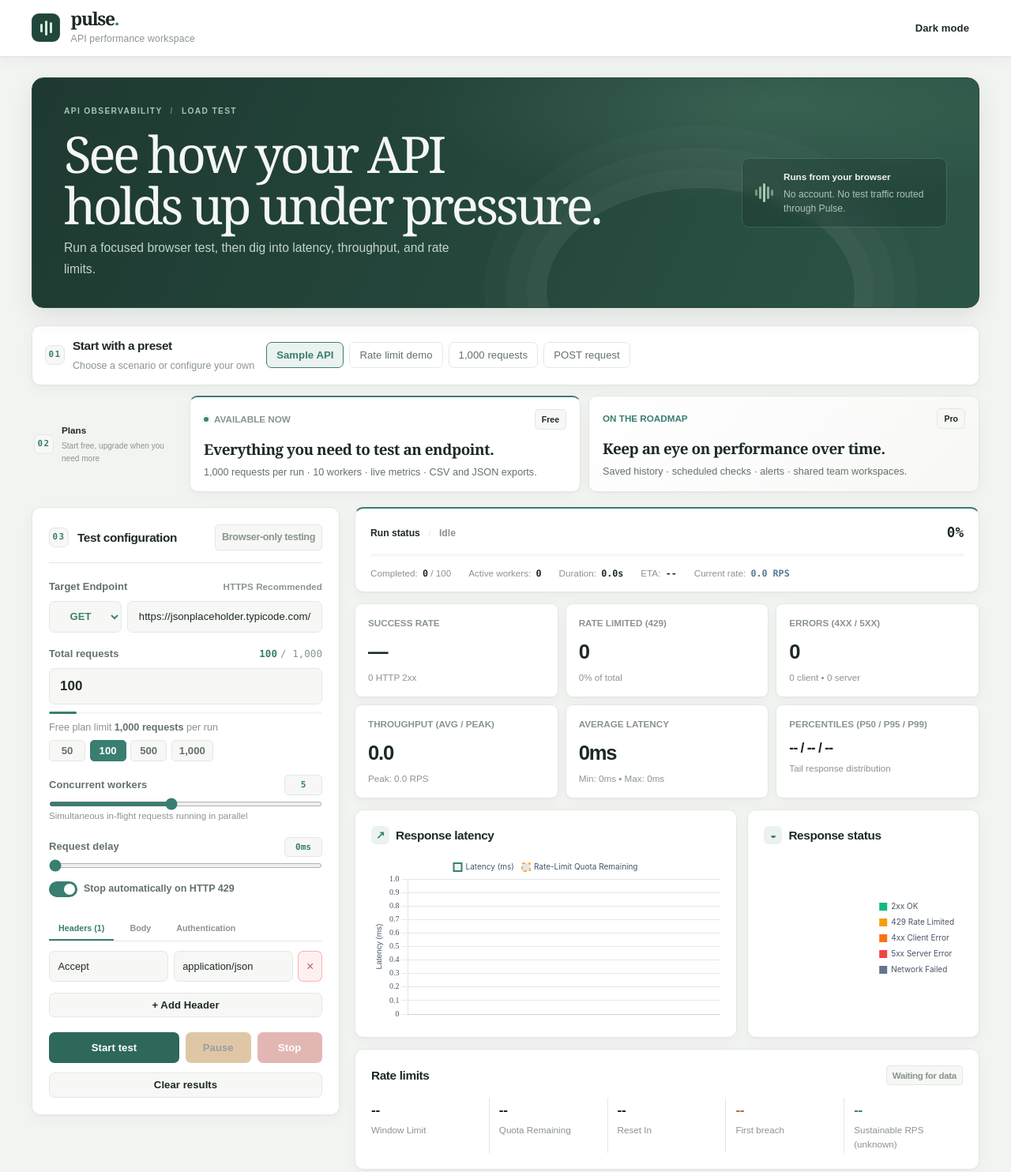
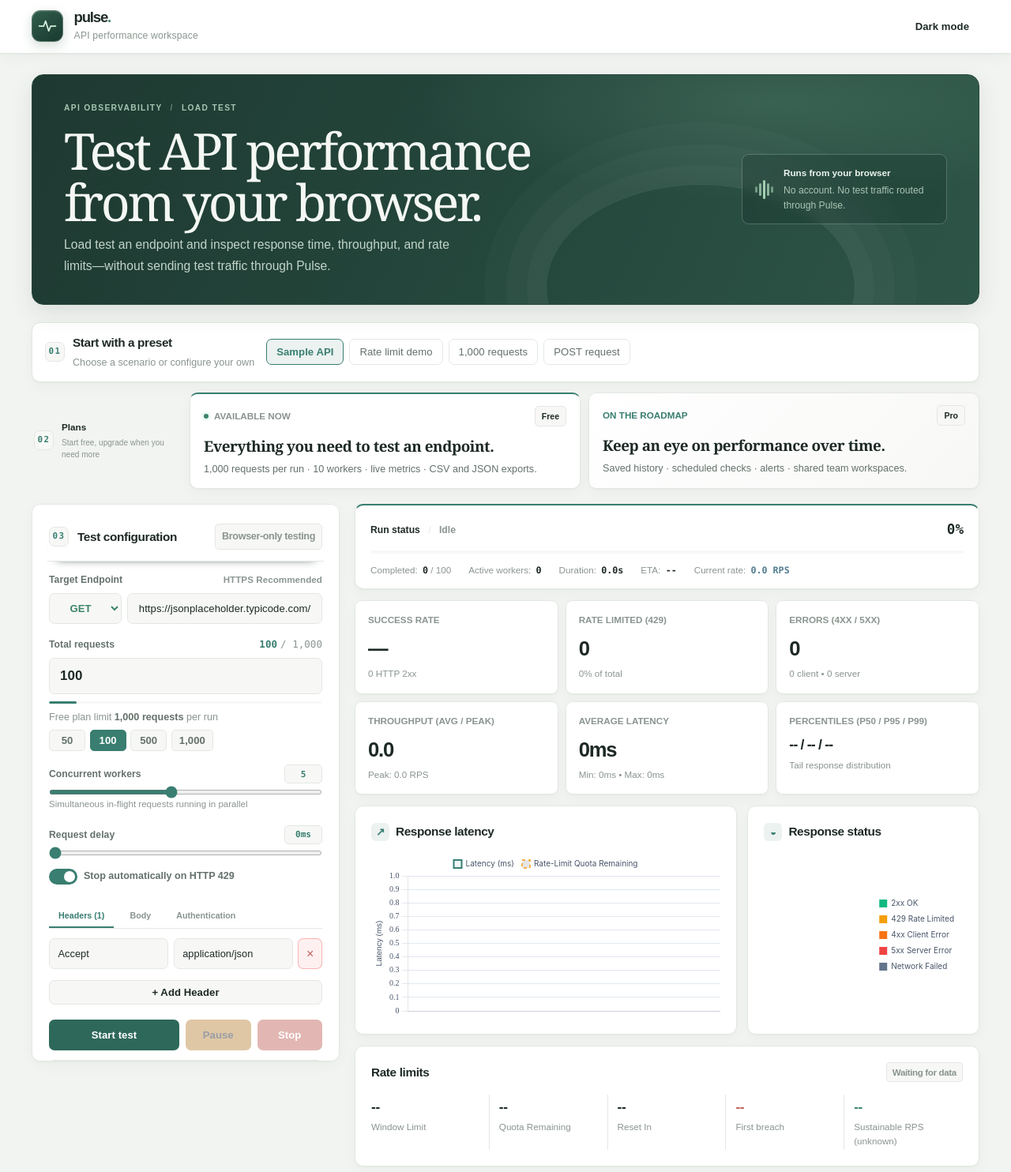
Before and after one commit to ayansaifi/Pulse, a plain HTML site: page index.html in a window 1280 px wide. Shown: the top 1484 px of the page at 79% size. Drawn offline with Linux system fonts and the light colour scheme.

Commit message:
Polish Pulse configuration and visual identity

```diff
--- a/index.html
+++ b/index.html
@@ -24,11 +24,17 @@
     <!-- Production Navbar -->
     <header class="app-header">
       <div class="brand-group">
-        <div class="brand-logo" aria-hidden="true"><span></span><span></span><span></span></div>
+        <div class="brand-logo" aria-hidden="true">
+          <svg viewBox="0 0 36 36" focusable="false">
+            <path d="M5 18h7l3.1-8 5.1 16 3.2-8H31" />
+            <circle cx="5" cy="18" r="1.5" />
+            <circle cx="31" cy="18" r="1.5" />
+          </svg>
+        </div>
         <div class="brand-text">
-          <h1>
+          <div class="brand-name" aria-label="Pulse">
             <span>pulse<span class="brand-period">.</span></span>
-          </h1>
+          </div>
           <p>API performance workspace</p>
         </div>
       </div>
@@ -39,11 +45,13 @@
       </div>
     </header>
 
+    <a class="skip-link" href="#test-configuration">Skip to test configuration</a>
+
     <section class="workspace-heading">
       <div class="workspace-copy">
         <div class="eyebrow">API OBSERVABILITY <span>/</span> LOAD TEST</div>
-        <h2>See how your API<br>holds up under pressure.</h2>
-        <p>Run a focused browser test, then dig into latency, throughput, and rate limits.</p>
+        <h1>Test API performance<br>from your browser.</h1>
+        <p>Load test an endpoint and inspect response time, throughput, and rate limits—without sending test traffic through Pulse.</p>
       </div>
       <div class="workspace-proof"><div class="proof-mark"><span></span><span></span><span></span><span></span><span></span></div><div><strong>Runs from your browser</strong><small>No account. No test traffic routed through Pulse.</small></div></div>
     </section>
@@ -76,7 +84,7 @@
     <div class="main-layout">
       <!-- Left Column: Configuration Workspace -->
       <aside class="sidebar-workspace">
-        <div class="panel-card">
+        <div class="panel-card" id="test-configuration" tabindex="-1">
           <div class="panel-title">
             <span class="panel-title-text"><span class="section-index">03</span><span>Test configuration</span></span>
             <span class="browser-only-note" title="Pulse sends requests directly from your browser.">Browser-only testing</span>
--- a/style.css
+++ b/style.css
@@ -154,7 +154,7 @@ body {
   background: linear-gradient(180deg, rgba(255,255,255,0.2) 0%, transparent 100%);
 }
 
-.brand-text h1 {
+.brand-name {
   font-size: 1.2rem;
   font-weight: 800;
   letter-spacing: -0.025em;
@@ -985,12 +985,12 @@ body { font-size:14px; }
 .brand-logo span { width:3px; height:11px; background:#d8f0e6; border-radius:2px; }
 .brand-logo span:nth-child(2) { height:19px; }
 .brand-logo span:nth-child(3) { height:14px; }
-.brand-text h1 { font-size:1.14rem; letter-spacing:-.05em; line-height:1; }
+.brand-name { font-size:1.14rem; letter-spacing:-.05em; line-height:1; }
 .brand-period { color:var(--accent-primary); }
 .brand-text p { margin-top:4px; font-size:.67rem; }
 .header-tools { gap:8px; }
 .workspace-heading { display:flex; align-items:end; justify-content:space-between; gap:20px; padding:34px 0 25px; }
-.workspace-heading h2 { font-size:1.8rem; letter-spacing:-.045em; line-height:1.15; font-weight:650; margin:10px 0 7px; }
+.workspace-heading h1 { font-size:1.8rem; letter-spacing:-.045em; line-height:1.15; font-weight:650; margin:10px 0 7px; }
 .workspace-heading p { color:var(--text-secondary); font-size:.87rem; }
 .eyebrow { color:var(--text-muted); font-size:.65rem; font-weight:700; letter-spacing:.1em; }
 .workspace-label { color:var(--text-muted); font-size:.76rem; white-space:nowrap; }
@@ -1047,7 +1047,7 @@ body { font-size:14px; }
 button:focus-visible, input:focus-visible, select:focus-visible, textarea:focus-visible { outline:2px solid var(--accent-primary); outline-offset:2px; }
 @media(max-width:1100px) { .main-layout { grid-template-columns:320px minmax(0,1fr); } .quota-stats-grid { grid-template-columns:repeat(3,1fr); gap:12px; } }
 @media(max-width:850px) { .main-layout { grid-template-columns:1fr; } .app-wrapper { padding:0 20px 32px; } .app-header { margin:0 -20px; padding:14px 20px; } .charts-row { grid-template-columns:1fr; } }
-@media(max-width:560px) { .workspace-heading { align-items:start; flex-direction:column; padding-top:25px; } .workspace-heading h2 { font-size:1.5rem; } .header-tools { gap:5px; } .kpi-grid { grid-template-columns:repeat(2,minmax(0,1fr)); } .kpi-card:not(:nth-child(3n)) { border-right:0; } .kpi-card:nth-child(odd) { border-right:1px solid var(--border-subtle); } .kpi-card:nth-child(-n+4) { border-bottom:1px solid var(--border-subtle); } .quota-stats-grid { grid-template-columns:repeat(2,1fr); } .quota-stat-box { border:0; padding:2px 0; } }
+@media(max-width:560px) { .workspace-heading { align-items:start; flex-direction:column; padding-top:25px; } .workspace-heading h1 { font-size:1.5rem; } .header-tools { gap:5px; } .kpi-grid { grid-template-columns:repeat(2,minmax(0,1fr)); } .kpi-card:not(:nth-child(3n)) { border-right:0; } .kpi-card:nth-child(odd) { border-right:1px solid var(--border-subtle); } .kpi-card:nth-child(-n+4) { border-bottom:1px solid var(--border-subtle); } .quota-stats-grid { grid-template-columns:repeat(2,1fr); } .quota-stat-box { border:0; padding:2px 0; } }
 
 .plan-note { display:grid; grid-template-columns:1fr auto 1fr; gap:28px; align-items:center; margin:0 0 20px; padding:18px 20px; border:1px solid var(--border-subtle); border-radius:var(--radius-lg); background:var(--bg-surface); }
 .plan-note h3 { margin:5px 0; font-size:.92rem; font-weight:650; color:var(--text-primary); }
@@ -1129,7 +1129,7 @@ body { background:var(--bg-app); }
 .app-header { position:sticky; top:0; z-index:20; margin:0 -40px 0; padding:13px 40px; border:0; border-bottom:1px solid var(--border-subtle); border-radius:0; background:color-mix(in srgb,var(--bg-surface) 92%,transparent); backdrop-filter:blur(14px); }
 .brand-logo { width:36px; height:36px; background:#21463c; border:1px solid rgba(255,255,255,.08); border-radius:9px; box-shadow:none; }
 .brand-logo span { background:#d3ecdc; }
-.brand-text h1 { font-size:1.22rem; letter-spacing:-.07em; }
+.brand-name { font-size:1.22rem; letter-spacing:-.07em; }
 .brand-text p { font-size:.68rem; letter-spacing:.015em; }
 .header-tools .btn-secondary { background:transparent; border-color:transparent; }
 .header-tools .btn-secondary:hover { background:var(--bg-surface-elevated); border-color:var(--border-subtle); }
@@ -1138,7 +1138,7 @@ body { background:var(--bg-app); }
 .workspace-copy,.workspace-proof { position:relative; z-index:1; }
 .workspace-heading .eyebrow { color:#a6c6b3; font-size:.64rem; }
 .workspace-heading .eyebrow span { margin:0 6px; opacity:.55; }
-.workspace-heading h2 { margin:13px 0 9px; color:#f4f7f3; font-size:clamp(1.8rem,3.2vw,2.55rem); font-weight:590; line-height:1.08; letter-spacing:-.055em; }
+.workspace-heading h1 { margin:13px 0 9px; color:#f4f7f3; font-size:clamp(1.8rem,3.2vw,2.55rem); font-weight:590; line-height:1.08; letter-spacing:-.055em; }
 .workspace-heading p { color:#c2d4ca; font-size:.82rem; }
 .workspace-proof { display:flex; align-items:center; gap:13px; max-width:260px; padding:14px 16px; border:1px solid rgba(228,244,234,.16); border-radius:9px; background:rgba(14,33,27,.20); backdrop-filter:blur(7px); }
 .workspace-proof strong,.workspace-proof small { display:block; }
@@ -1229,8 +1229,8 @@ body { background:var(--bg-app); }
 .stream-table td { font-size:.7rem; }
 @media(max-width:1180px) { .sidebar-workspace { position:static; } .plan-note { grid-template-columns:150px 1fr 1fr; } }
 @media(max-width:920px) { .app-wrapper { padding:0 22px 36px; } .app-header { margin:0 -22px; padding:12px 22px; } .workspace-heading { min-height:190px; padding:29px; } .workspace-proof { max-width:220px; } .main-layout { grid-template-columns:1fr; } .plan-note { grid-template-columns:155px 1fr 1fr; } .sidebar-workspace { position:static; } }
-@media(max-width:740px) { .workspace-heading { align-items:flex-start; flex-direction:column; gap:20px; } .workspace-heading h2 { font-size:2rem; } .workspace-proof { max-width:none; } .preset-container { align-items:flex-start; flex-wrap:wrap; } .preset-heading { width:100%; margin:0 0 5px; } .plan-note { grid-template-columns:1fr 1fr; } .plan-section-heading { grid-column:1/-1; padding:4px 0; } .charts-row { grid-template-columns:1fr; } .quota-stats-grid { grid-template-columns:repeat(3,minmax(0,1fr)); gap:13px 0; } .quota-stat-box:nth-child(3n) { border-right:0; } }
-@media(max-width:560px) { .app-wrapper { padding:0 14px 28px; } .app-header { margin:0 -14px; padding:11px 14px; } .brand-text p { display:none; } .header-tools { gap:2px; } .workspace-heading { min-height:0; margin:16px 0 14px; padding:24px 21px; } .workspace-heading h2 { font-size:1.78rem; } .workspace-heading p { max-width:310px; font-size:.74rem; } .workspace-proof { width:100%; } .plan-note { grid-template-columns:1fr; } .plan-section-heading { grid-column:auto; } .plan-card { min-height:0; } .preset-tag { padding:7px 9px; font-size:.64rem; } .sidebar-workspace > .panel-card { padding:16px; } .kpi-grid { grid-template-columns:repeat(2,minmax(0,1fr)); gap:7px; } .kpi-card { min-height:100px; padding:12px; } .kpi-card:not(:nth-child(3n)) { border-right:1px solid var(--border-subtle); } .kpi-card:nth-child(odd) { border-right:1px solid var(--border-subtle); } .kpi-card:nth-child(-n+4) { border-bottom:1px solid var(--border-subtle); } .quota-stats-grid { grid-template-columns:repeat(2,minmax(0,1fr)); } .quota-stat-box,.quota-stat-box:first-child { padding:0; border:0; } .progress-meta-row { gap:8px 14px; } }
+@media(max-width:740px) { .workspace-heading { align-items:flex-start; flex-direction:column; gap:20px; } .workspace-heading h1 { font-size:2rem; } .workspace-proof { max-width:none; } .preset-container { align-items:flex-start; flex-wrap:wrap; } .preset-heading { width:100%; margin:0 0 5px; } .plan-note { grid-template-columns:1fr 1fr; } .plan-section-heading { grid-column:1/-1; padding:4px 0; } .charts-row { grid-template-columns:1fr; } .quota-stats-grid { grid-template-columns:repeat(3,minmax(0,1fr)); gap:13px 0; } .quota-stat-box:nth-child(3n) { border-right:0; } }
+@media(max-width:560px) { .app-wrapper { padding:0 14px 28px; } .app-header { margin:0 -14px; padding:11px 14px; } .brand-text p { display:none; } .header-tools { gap:2px; } .workspace-heading { min-height:0; margin:16px 0 14px; padding:24px 21px; } .workspace-heading h1 { font-size:1.78rem; } .workspace-heading p { max-width:310px; font-size:.74rem; } .workspace-proof { width:100%; } .plan-note { grid-template-columns:1fr; } .plan-section-heading { grid-column:auto; } .plan-card { min-height:0; } .preset-tag { padding:7px 9px; font-size:.64rem; } .sidebar-workspace > .panel-card { padding:16px; } .kpi-grid { grid-template-columns:repeat(2,minmax(0,1fr)); gap:7px; } .kpi-card { min-height:100px; padding:12px; } .kpi-card:not(:nth-child(3n)) { border-right:1px solid var(--border-subtle); } .kpi-card:nth-child(odd) { border-right:1px solid var(--border-subtle); } .kpi-card:nth-child(-n+4) { border-bottom:1px solid var(--border-subtle); } .quota-stats-grid { grid-template-columns:repeat(2,minmax(0,1fr)); } .quota-stat-box,.quota-stat-box:first-child { padding:0; border:0; } .progress-meta-row { gap:8px 14px; } }
 
 /* Pulse type system: editorial display type paired with crisp, practical UI text. */
 :root {
@@ -1247,7 +1247,7 @@ body {
   text-rendering: optimizeLegibility;
 }
 
-.brand-text h1 {
+.brand-name {
   font-family: var(--font-display);
   font-size: 1.42rem;
   font-weight: 700;
@@ -1261,7 +1261,7 @@ body {
   line-height: 1.5;
 }
 
-.workspace-heading h2 {
+.workspace-heading h1 {
   max-width: 780px;
   font-family: var(--font-display);
   font-size: clamp(2.65rem, 5vw, 4rem);
@@ -1463,8 +1463,154 @@ body {
   justify-content: center;
 }
 
+/* Keyboard access and a compact, independently scrollable desktop configurator. */
+.skip-link {
+  position: fixed;
+  top: 0.75rem;
+  left: 0.75rem;
+  z-index: 100;
+  padding: 0.65rem 0.85rem;
+  transform: translateY(-160%);
+  border-radius: 7px;
+  background: var(--text-primary);
+  color: var(--bg-surface);
+  font-size: 0.82rem;
+  font-weight: 700;
+}
+
+.skip-link:focus {
+  transform: translateY(0);
+}
+
+.brand-logo {
+  display: grid;
+  place-items: center;
+  flex: 0 0 40px;
+  width: 40px;
+  height: 40px;
+  overflow: visible;
+  border: 1px solid rgba(225, 243, 231, 0.25);
+  border-radius: 11px;
+  background: linear-gradient(145deg, #315e4d, #19392f);
+  box-shadow: 0 5px 14px rgba(26, 67, 50, 0.18), inset 0 1px rgba(255,255,255,.14);
+}
+
+.brand-logo svg {
+  display: block;
+  width: 28px;
+  height: 28px;
+  overflow: visible;
+}
+
+.brand-logo path {
+  fill: none;
+  stroke: #d8f0df;
+  stroke-width: 2.25;
+  stroke-linecap: round;
+  stroke-linejoin: round;
+}
+
+.brand-logo circle {
+  fill: #a6d7b7;
+}
+
+.brand-name {
+  font-family: var(--font-sans);
+  font-size: 1.16rem;
+  font-weight: 720;
+  letter-spacing: -0.065em;
+}
+
+@media (min-width: 1181px) {
+  .sidebar-workspace {
+    position: sticky;
+    top: 78px;
+    align-self: start;
+    min-height: 0;
+  }
+
+  .sidebar-workspace > .panel-card {
+    max-height: calc(100vh - 94px);
+    max-height: calc(100dvh - 94px);
+    overflow-x: hidden;
+    overflow-y: auto;
+    overscroll-behavior: contain;
+    scrollbar-width: thin;
+    scrollbar-color: color-mix(in srgb, var(--accent-primary) 42%, transparent) transparent;
+    scroll-padding-top: 1rem;
+  }
+
+  .sidebar-workspace > .panel-card::-webkit-scrollbar {
+    width: 8px;
+  }
+
+  .sidebar-workspace > .panel-card::-webkit-scrollbar-thumb {
+    border: 2px solid var(--bg-surface);
+    border-radius: 999px;
+    background: color-mix(in srgb, var(--accent-primary) 42%, transparent);
+  }
+
+  .sidebar-workspace .panel-title {
+    position: sticky;
+    top: 0;
+    z-index: 4;
+    margin: -2px -2px 17px;
+    padding: 3px 2px 14px;
+    background: var(--bg-surface);
+    box-shadow: 0 8px 12px -12px var(--text-primary);
+  }
+}
+
+/* A clearer, calmer rhythm across the controls and result cards. */
+.field-label {
+  font-size: 0.76rem;
+  line-height: 1.4;
+}
+
+.ui-input,
+.ui-select,
+.ui-textarea {
+  font-size: 0.82rem;
+}
+
+.panel-card {
+  transition: border-color 160ms ease, box-shadow 160ms ease;
+}
+
+.results-command-center > .panel-card:hover,
+.charts-row .panel-card:hover {
+  border-color: color-mix(in srgb, var(--accent-primary) 25%, var(--border-subtle));
+}
+
+.preset-tag,
+.quick-pill,
+.filter-chip,
+.btn-secondary,
+.btn-cta {
+  transition: color 150ms ease, border-color 150ms ease, background-color 150ms ease, transform 150ms ease;
+}
+
+.preset-tag:active,
+.quick-pill:active,
+.filter-chip:active,
+.btn-secondary:active,
+.btn-cta:active {
+  transform: translateY(1px);
+}
+
+.workspace-proof {
+  border-color: rgba(228, 244, 234, 0.24);
+}
+
+@media (max-width: 1180px) {
+  .sidebar-workspace > .panel-card {
+    max-height: none;
+    overflow: visible;
+  }
+}
+
 @media (max-width: 740px) {
   body { font-size: 14px; }
-  .workspace-heading h2 { font-size: clamp(2.25rem, 9vw, 3rem); }
+  .workspace-heading h1 { font-size: clamp(2.25rem, 9vw, 3rem); }
   .workspace-heading p { font-size: 0.9rem; }
 }
```
Also changed, not shown: tests/run.js (+1 -1 lines).
